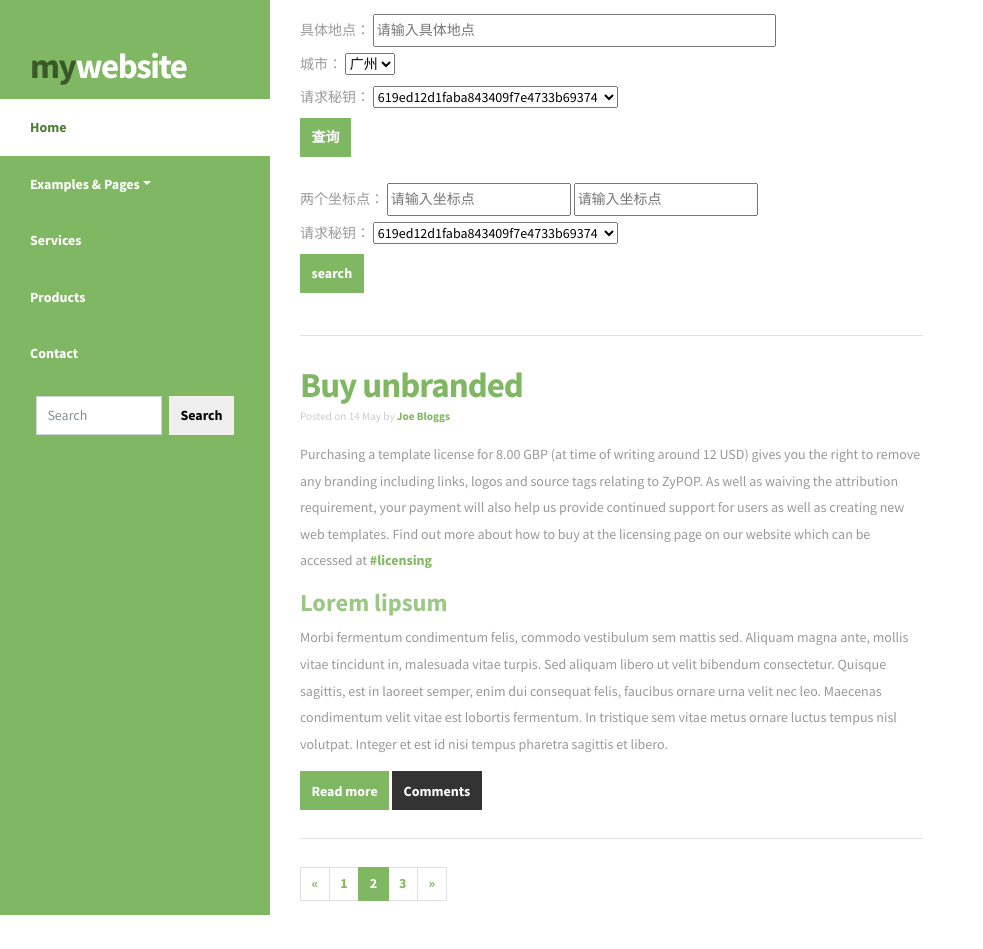
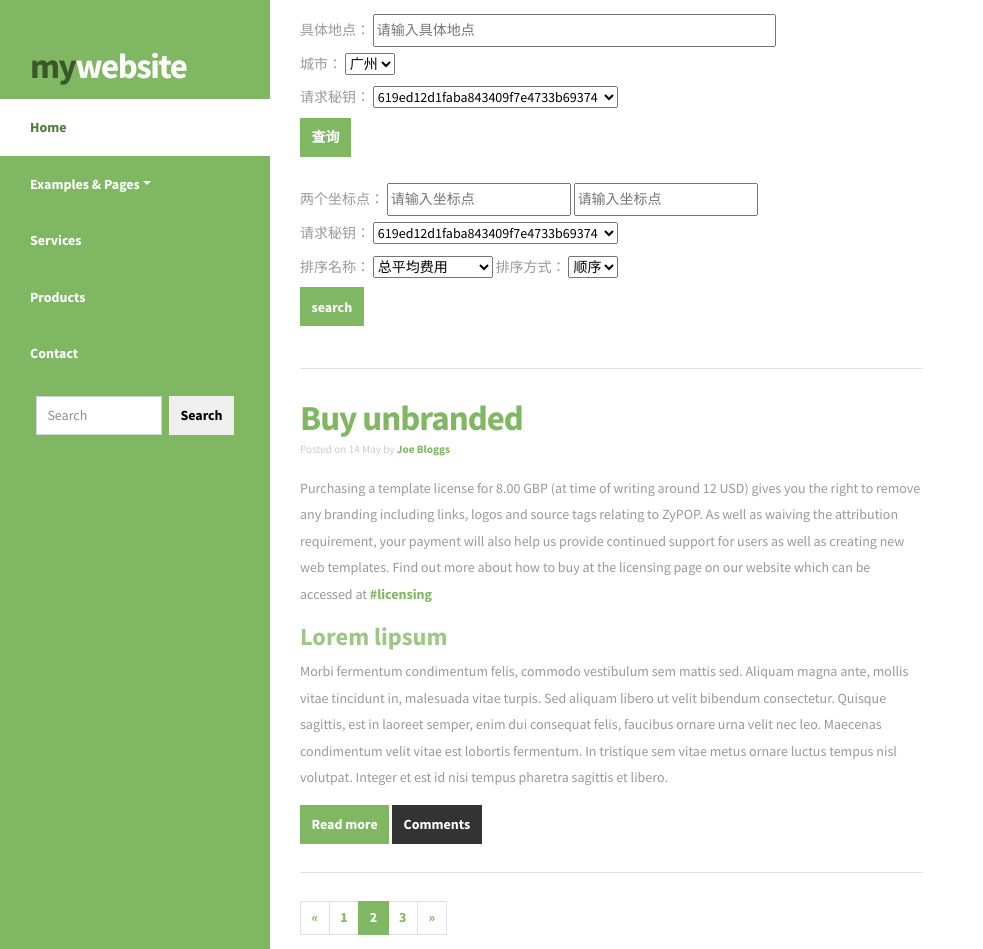
Before and after one commit to michaelWGR/map, a Django app: page / in a window 1280 px wide. Shown: the whole page, without its empty margins (0-983 px from the left). Before the commit the page ends 915 px from the top, so only its background shows below. Run offline with Django 3.2, Linux system fonts and the light colour scheme; data comes from the database, SQL or seed files in the repository; both versions use the stored data as it was after the commit; some libraries are stand-ins or nearby versions.

Commit message:
新增数据排序

```diff
--- a/location/best_location.py
+++ b/location/best_location.py
@@ -363,6 +363,8 @@ def get_circle(location1, location2, key=_KEY1):
         circle_radius = int(distance / 2) + 500
         center_location = get_center_point(location1, location2)
         return (center_location, circle_radius)
+    else:
+        return
 
 def main():
     key = _KEY1
--- a/location/models.py
+++ b/location/models.py
@@ -38,6 +38,7 @@ class Traffic_info(models.Model):
 
 class Transit_detail(models.Model):
     traffic_info = models.ForeignKey(Traffic_info, on_delete=models.CASCADE)
+    circle = models.ForeignKey(Circle, on_delete=models.CASCADE, default=None)
     total_per_cost = models.FloatField(max_length=10, verbose_name='总平均费用（元）')
     total_per_duration = models.FloatField(max_length=10, verbose_name='总平均时间（秒）')
     total_per_walking_distance = models.FloatField(max_length=10, verbose_name='总平均步行路程（米）')
--- a/location/urls.py
+++ b/location/urls.py
@@ -7,5 +7,5 @@ urlpatterns = [
     path('', views.index, name='index'),
     path('locate', views.locate, name='locate'),
     path('transit', views.transit_direction, name='transit'),
-    path('detail/(<int:traffic_info_id>)', views.detail, name='detail'),
+    path('detail/<int:traffic_info_id>', views.detail, name='detail'),
 ]
--- a/location/views.py
+++ b/location/views.py
@@ -38,12 +38,13 @@ def transit_direction(request):
         location1 = request.POST.get('location1')
         location2 = request.POST.get('location2')
         key = request.POST.get('key')
+        order_name = request.POST.get('order_name')
+        order_type = request.POST.get('order_type')
 
-        circle = get_circle(location1=location1, location2=location2, key=key)
-        if circle:
-            center_location = circle[0]
-            radius = circle[1]
-            # circle = get_object_or_404(Circle, center_location=center_location, radius=radius)
+        circle_tuple = get_circle(location1=location1, location2=location2, key=key)
+        if circle_tuple:
+            center_location = circle_tuple[0]
+            radius = circle_tuple[1]
             circle_queryset = Circle.objects.filter(center_location=center_location, radius=radius)
             if not circle_queryset:
                 c = Circle(center_location=center_location, radius=radius)
@@ -63,7 +64,7 @@ def transit_direction(request):
                 else:
                     t = traffic_info_filter[0]
 
-                transit_detail_filter = Transit_detail.objects.filter(traffic_info=t)
+                transit_detail_filter = Transit_detail.objects.filter(traffic_info=t, circle=circle)
                 if not transit_detail_filter:
                     transit_detail = aggregate_target_info(key, location1, location2, **traffic)
                     if transit_detail:
@@ -78,11 +79,13 @@ def transit_direction(request):
                         td = Transit_detail(total_per_cost=total_per_cost, total_per_duration=total_per_duration,
                                            total_per_walking_distance=total_per_walking_distance, total_per_distance=total_per_distance,
                                            detail=detail, around_market=around_market, around_housing=around_housing,
-                                           traffic_info=t)
+                                           traffic_info=t, circle=circle)
                         td.save()
 
-            traffic_info = Traffic_info.objects.filter(circle=circle)
-            context['traffic_info'] = traffic_info
+            order_method = order_type+order_name
+            transit_detail = Transit_detail.objects.filter(circle=circle).order_by(order_method)
+            context['transit_detail'] = transit_detail
+            context['order_name'] = order_name
 
     return render(request, 'location/index.html', context)
 
--- a/templates/location/detail.html
+++ b/templates/location/detail.html
@@ -6,6 +6,7 @@
         <!-- Main content -->
         <div class="col-md-8">
             {% if transit_detail %}
+            <h1>{{ transit_detail.traffic_info.name }}</h1>
             <p>总平均费用: {{ transit_detail.total_per_cost }}元</p>
             <p>总平均时间： {{ transit_detail.total_per_duration }}秒</p>
             <p>总平均步行距离：{{ transit_detail.total_per_walking_distance }}米</p>
--- a/templates/location/index.html
+++ b/templates/location/index.html
@@ -52,14 +52,49 @@
                     {% endfor %}
                 </select>
             </div>
+            <div>
+                <label>排序名称：</label>
+                <select name="order_name">
+                    <option value="total_per_cost">总平均费用</option>
+                    <option value="total_per_duration">总平均时间</option>
+                    <option value="total_per_walking_distance">总平均步行距离</option>
+                    <option value="total_per_distance">总平均距离</option>
+                </select>
+                <label>排序方式：</label>
+                <select name="order_type">
+                    <option value="">顺序</option>
+                    <option value="-">倒序</option>
+                </select>
+            </div>
             <input type="submit" value="search" class="btn btn-primary">
         </form>
 
         <article>
             <ul>
-                {% for t in traffic_info %}
-                <li><a href="{% url 'location:detail' t.id %}">{{ t.id }}  {{ t.name }}  {{ t.location }}  {{ t.circle_id.id }}</a></li>
+                {% if order_name == 'total_per_cost' %}
+                <li>id&nbsp;&nbsp;站点名&nbsp;&nbsp;总平均费用</li>
+                {% for td in transit_detail %}
+                <li><a href="{% url 'location:detail' td.traffic_info.id %}">{{ td.traffic_info.id }}&nbsp;&nbsp;{{ td.traffic_info.name }}&nbsp;&nbsp;{{ td.total_per_cost }}</a></li>
                 {% endfor %}
+
+                {% elif order_name == 'total_per_duration' %}
+                <li>id&nbsp;&nbsp;站点名&nbsp;&nbsp;总平均时间</li>
+                {% for td in transit_detail %}
+                <li><a href="{% url 'location:detail' td.traffic_info.id %}">{{ td.traffic_info.id }}&nbsp;&nbsp;{{ td.traffic_info.name }}&nbsp;&nbsp;{{ td.total_per_duration }}</a></li>
+                {% endfor %}
+
+                {% elif order_name == 'total_per_walking_distance' %}
+                <li>id&nbsp;&nbsp;站点名&nbsp;&nbsp;总平均步行距离</li>
+                {% for td in transit_detail %}
+                <li><a href="{% url 'location:detail' td.traffic_info.id %}">{{ td.traffic_info.id }}&nbsp;&nbsp;{{ td.traffic_info.name }}&nbsp;&nbsp;{{ td.total_per_walking_distance }}</a></li>
+                {% endfor %}
+
+                {% elif order_name == 'total_per_distance' %}
+                <li>id&nbsp;&nbsp;站点名&nbsp;&nbsp;总平均距离</li>
+                {% for td in transit_detail %}
+                <li><a href="{% url 'location:detail' td.traffic_info.id %}">{{ td.traffic_info.id }}&nbsp;&nbsp;{{ td.traffic_info.name }}&nbsp;&nbsp;{{ td.total_per_distance }}</a></li>
+                {% endfor %}
+                {% endif %}
             </ul>
         </article>
 
```
Also changed, not shown: db.sqlite3, location/migrations/0002_auto_20191125_2129.py (added).
